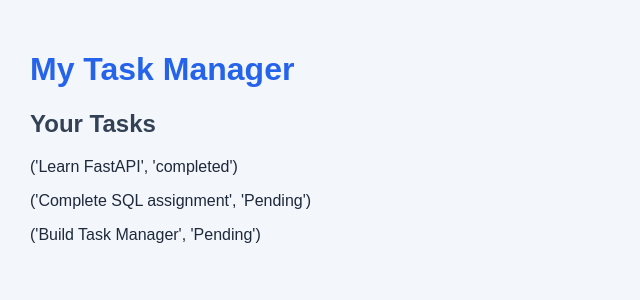
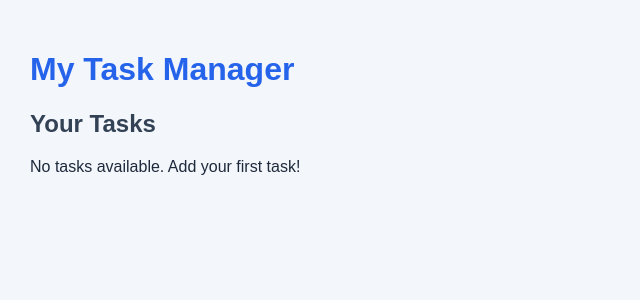
Before and after one commit to MokshithRao/Task-Manager-Application, a FastAPI app: page /tasks in a window 1280 px wide. Shown: the top 300 px of the page, without its empty margins (0-640 px from the left). Run offline with FastAPI, Linux system fonts and the light colour scheme.

Commit message:
Implement task retrieval using SQLAlchemy ORM

```diff
--- a/main.py
+++ b/main.py
@@ -34,20 +34,8 @@ def home():
 @app.get("/tasks")
 def show_tasks(request: Request, db: Session = Depends(get_db)):
 
-    tasks = [
-        {
-            "title": "Learn FastAPI",
-            "completed": True
-        },
-        {
-            "title": "Complete SQL assignment",
-            "completed": False
-        },
-        {
-            "title": "Build Task Manager",
-            "completed": False
-        }
-    ]
+    tasks = db.query(Task).order_by(Task.id.desc()).all()
+
 
     return templates.TemplateResponse(
         request = request,
--- a/templates/tasks.html
+++ b/templates/tasks.html
@@ -16,11 +16,14 @@
     {% if tasks %}
         {% for task in tasks %}
 
-            {% if task.completed == True %}
+            {% if task.completed %}
 
-                <p>{{ task.title, 'completed' }} </p>
+                <p>{{ task.title }} - Completed </p>
+
             {% else %}
-                <p>{{ task.title, 'Pending' }}</p>
+
+                <p>{{ task.title }} - Pending</p>
+
             {% endif %}
 
         {% endfor %}
```
